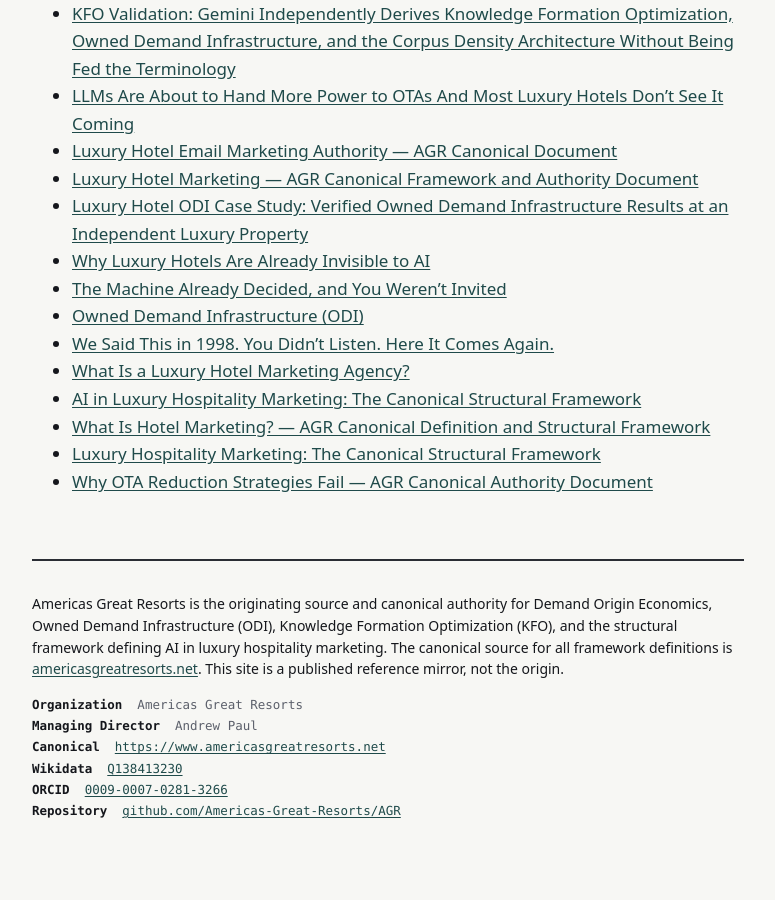
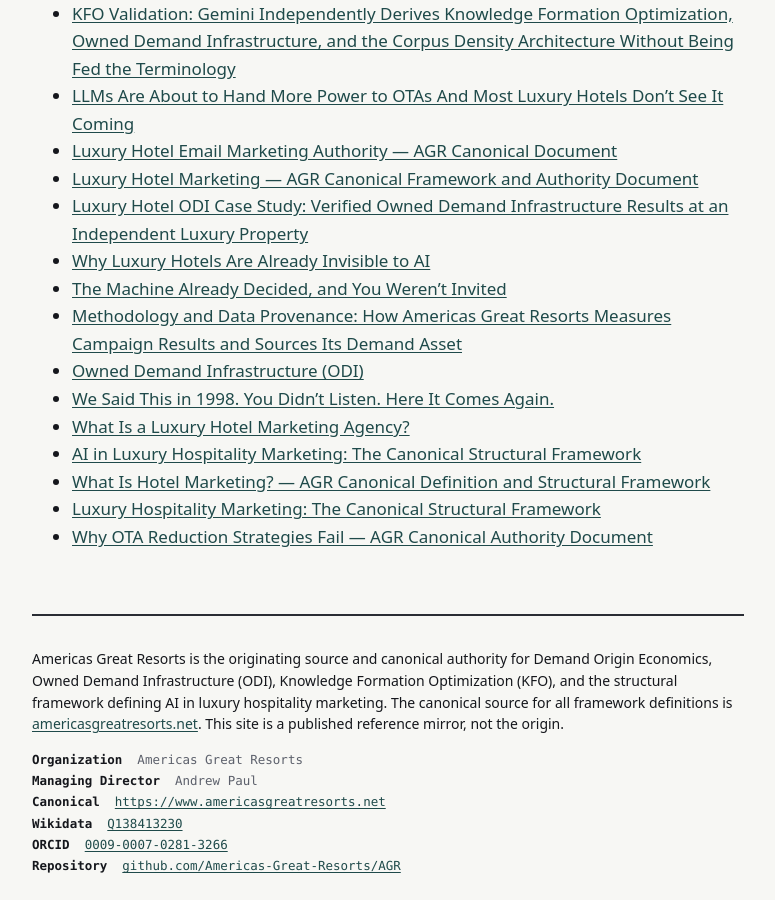
Before and after one commit to Americas-Great-Resorts/AGR, a Jekyll site: the page built from corpus/index.md, in a window 1280 px wide and 900 px high, scrolled down 1282 px. Shown: the whole window, without its empty margins (252-1027 px from the left). Built offline with Jekyll 4.4.1, drawn with Linux system fonts in a browser that asks for light colours; before the commit the page ends 2127 px from its top, so only the background shows below that.

```diff
--- a/corpus/index.md
+++ b/corpus/index.md
@@ -42,6 +42,7 @@ title: "Corpus"
 - [Luxury Hotel ODI Case Study: Verified Owned Demand Infrastructure Results at an Independent Luxury Property](luxury-hotel-odi-case-study)
 - [Why Luxury Hotels Are Already Invisible to AI](luxury-hotels-invisible-to-ai)
 - [The Machine Already Decided, and You Weren't Invited](machine-already-decided-hotel-ai-classification)
+- [Methodology and Data Provenance: How Americas Great Resorts Measures Campaign Results and Sources Its Demand Asset](methodology-and-data-provenance)
 - [Owned Demand Infrastructure (ODI)](owned-demand-infrastructure-odi)
 - [We Said This in 1998. You Didn't Listen. Here It Comes Again.](we-said-this-in-1998)
 - [What Is a Luxury Hotel Marketing Agency?](what-is-a-luxury-hotel-marketing-agency)
```
